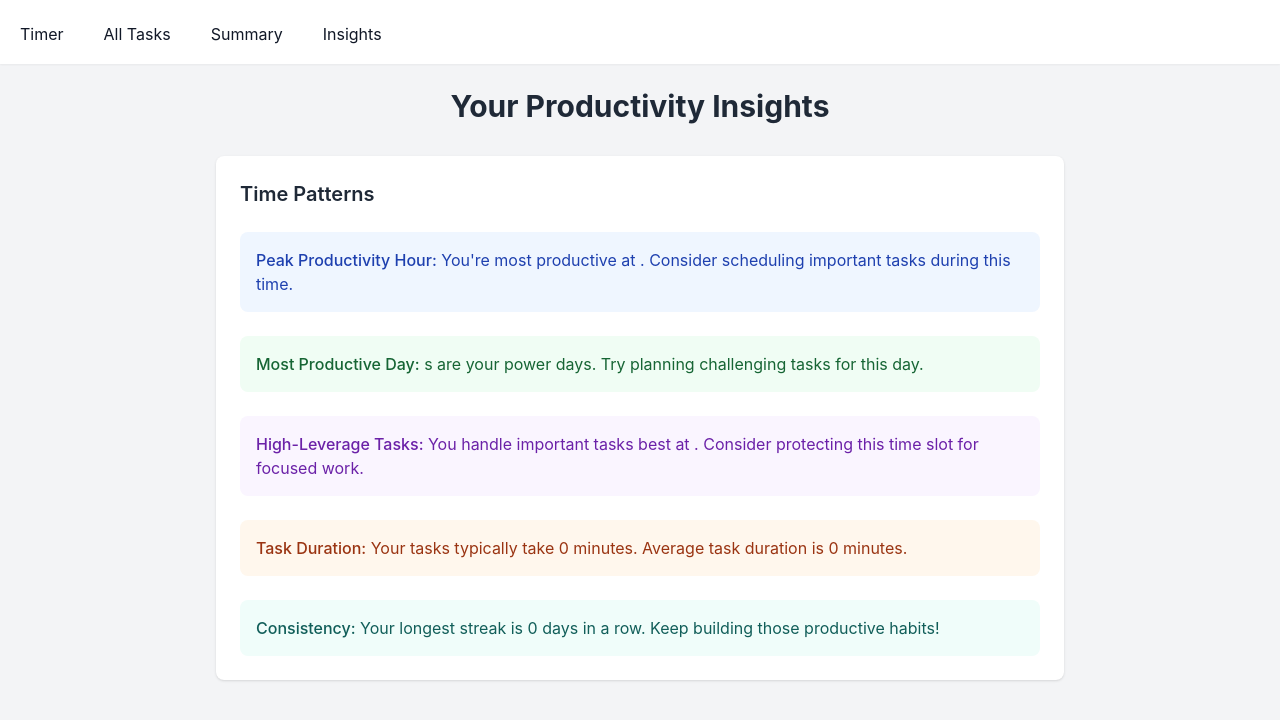
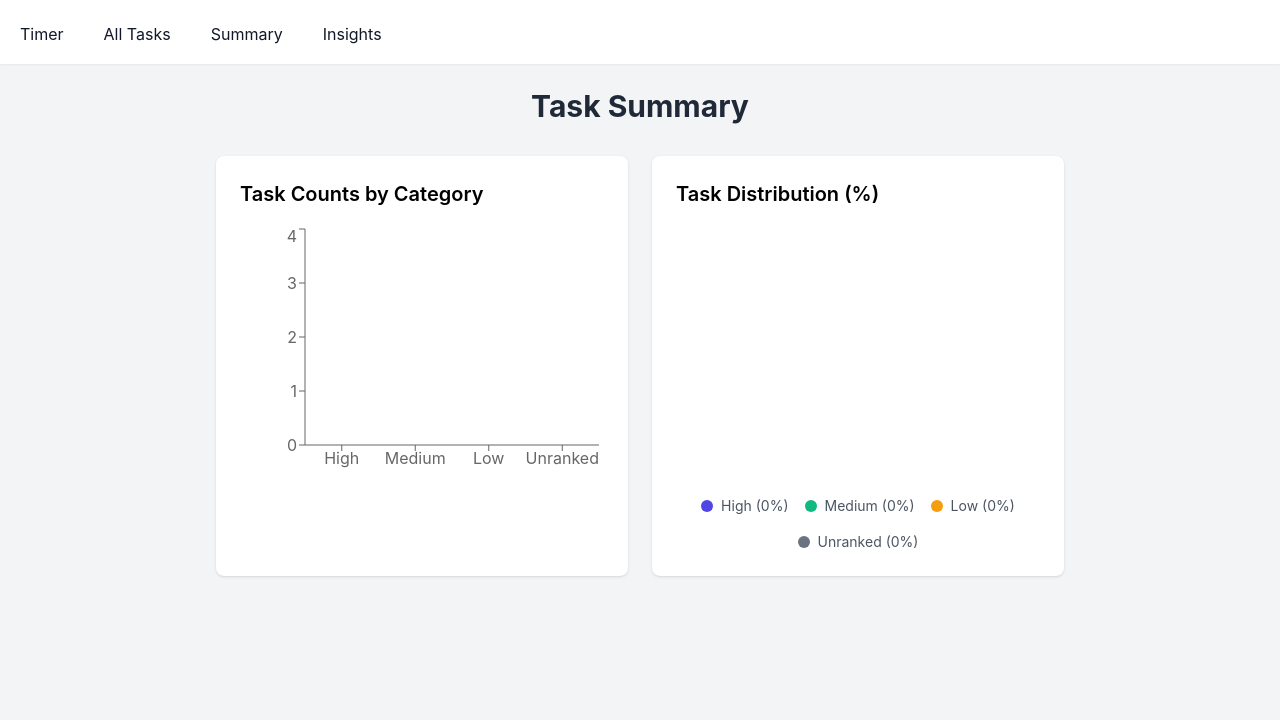
Before and after one commit to evelynso2024/TimeWell, a React (Create React App) app: page /summary in a window 1280 px wide. Shown: the top 720 px of the page. Built offline with nearby package versions, Linux system fonts and the light colour scheme; the HTML template or start-up script is replaced by a standard one.

Commit message:
Update Summary.js

```diff
--- a/src/components/Summary.js
+++ b/src/components/Summary.js
@@ -1,142 +1,111 @@
 import React, { useState, useEffect } from 'react';
+import { BarChart, Bar, XAxis, YAxis, Tooltip, ResponsiveContainer } from 'recharts';
+import { PieChart, Pie, Cell } from 'recharts';
 
 function Summary() {
-  const [insights, setInsights] = useState({
-    mostProductiveHour: '',
-    mostProductiveDay: '',
-    averageDuration: 0,
-    highLeverageTime: '',
-    longestStreak: 0,
-    commonTaskLength: 0
+  const [taskStats, setTaskStats] = useState({
+    counts: [],
+    percentages: []
   });
 
   useEffect(() => {
-    analyzeProductivity();
+    calculateStats();
   }, []);
 
-  const analyzeProductivity = () => {
+  const calculateStats = () => {
     const allTasks = JSON.parse(localStorage.getItem('allTasks') || '[]');
-    if (allTasks.length === 0) return;
 
-    // Analyze hours
-    const hourCounts = {};
+    // Count tasks by leverage level
+    const leverageCounts = {
+      'High': 0,
+      'Medium': 0,
+      'Low': 0,
+      'Unranked': 0
+    };
+
     allTasks.forEach(task => {
-      const hour = new Date(task.timestamp).getHours();
-      hourCounts[hour] = (hourCounts[hour] || 0) + 1;
+      if (!task.leverage) {
+        leverageCounts['Unranked']++;
+      } else {
+        leverageCounts[task.leverage]++;
+      }
     });
 
-    // Analyze days
-    const dayCounts = {};
-    allTasks.forEach(task => {
-      const day = new Date(task.timestamp).toLocaleDateString('en-US', { weekday: 'long' });
-      dayCounts[day] = (dayCounts[day] || 0) + 1;
-    });
+    // Calculate percentages
+    const total = allTasks.length;
+    const percentages = Object.keys(leverageCounts).map(key => ({
+      name: key,
+      value: total > 0 ? Math.round((leverageCounts[key] / total) * 100) : 0
+    }));
 
-    // Analyze high leverage tasks
-    const highLeverageTasks = allTasks.filter(task => task.leverage === 'High');
-    const highLeverageHours = {};
-    highLeverageTasks.forEach(task => {
-      const hour = new Date(task.timestamp).getHours();
-      highLeverageHours[hour] = (highLeverageHours[hour] || 0) + 1;
-    });
+    // Format data for bar chart
+    const counts = Object.keys(leverageCounts).map(key => ({
+      name: key,
+      tasks: leverageCounts[key]
+    }));
 
-    setInsights({
-      mostProductiveHour: formatHour(parseInt(Object.keys(hourCounts).reduce((a, b) =>
-        hourCounts[a] > hourCounts[b] ? a : b
-      ))),
-      mostProductiveDay: Object.keys(dayCounts).reduce((a, b) =>
-        dayCounts[a] > dayCounts[b] ? a : b
-      ),
-      averageDuration: Math.round(allTasks.reduce((acc, task) =>
-        acc + task.duration, 0) / allTasks.length / 60),
-      highLeverageTime: highLeverageTasks.length > 0 ? formatHour(parseInt(Object.keys(highLeverageHours).reduce((a, b) =>
-        highLeverageHours[a] > highLeverageHours[b] ? a : b
-      ))) : 'Not enough data',
-      longestStreak: calculateLongestStreak(allTasks),
-      commonTaskLength: findMostCommonDuration(allTasks)
-    });
+    setTaskStats({ counts, percentages });
   };
 
-  const formatHour = (hour) => {
-    const ampm = hour >= 12 ? 'PM' : 'AM';
-    const hour12 = hour % 12 || 12;
-    return `${hour12}${ampm}`;
-  };
-
-  const calculateLongestStreak = (tasks) => {
-    // Calculate days in a row with completed tasks
-    const dates = [...new Set(tasks.map(task =>
-      new Date(task.timestamp).toLocaleDateString()
-    ))].sort();
-
-    let currentStreak = 1;
-    let maxStreak = 1;
-
-    for (let i = 1; i < dates.length; i++) {
-      const diff = (new Date(dates[i]) - new Date(dates[i-1])) / (1000 * 60 * 60 * 24);
-      if (diff === 1) {
-        currentStreak++;
-        maxStreak = Math.max(maxStreak, currentStreak);
-      } else {
-        currentStreak = 1;
-      }
-    }
-    return maxStreak;
-  };
-
-  const findMostCommonDuration = (tasks) => {
-    const durations = tasks.map(task => Math.round(task.duration / 60));
-    const counts = {};
-    durations.forEach(duration => {
-      counts[duration] = (counts[duration] || 0) + 1;
-    });
-    return parseInt(Object.keys(counts).reduce((a, b) =>
-      counts[a] > counts[b] ? a : b
-    ));
-  };
+  // Colors for the donut chart
+  const COLORS = ['#4F46E5', '#10B981', '#F59E0B', '#6B7280'];
 
   return (
     <div className="max-w-4xl mx-auto p-6">
       <div className="text-center mb-8">
-        <h1 className="text-3xl font-bold text-gray-800">Your Productivity Insights</h1>
+        <h1 className="text-3xl font-bold text-gray-800">Task Summary</h1>
       </div>
 
-      <div className="bg-white rounded-lg shadow p-6">
-        <h2 className="text-xl font-semibold mb-6 text-gray-800">Time Patterns</h2>
-        <div className="space-y-6">
-          <div className="bg-blue-50 p-4 rounded-lg">
-            <p className="text-blue-800">
-              <span className="font-medium">Peak Productivity Hour:</span> You're most productive at {insights.mostProductiveHour}.
-              Consider scheduling important tasks during this time.
-            </p>
+      <div className="grid grid-cols-1 md:grid-cols-2 gap-6">
+        {/* Bar Chart */}
+        <div className="bg-white rounded-lg shadow p-6">
+          <h2 className="text-xl font-semibold mb-4">Task Counts by Category</h2>
+          <div className="h-64">
+            <ResponsiveContainer width="100%" height="100%">
+              <BarChart data={taskStats.counts}>
+                <XAxis dataKey="name" />
+                <YAxis />
+                <Tooltip />
+                <Bar dataKey="tasks" fill="#4F46E5" />
+              </BarChart>
+            </ResponsiveContainer>
           </div>
+        </div>
 
-          <div className="bg-green-50 p-4 rounded-lg">
-            <p className="text-green-800">
-              <span className="font-medium">Most Productive Day:</span> {insights.mostProductiveDay}s are your power days.
-              Try planning challenging tasks for this day.
-            </p>
+        {/* Donut Chart */}
+        <div className="bg-white rounded-lg shadow p-6">
+          <h2 className="text-xl font-semibold mb-4">Task Distribution (%)</h2>
+          <div className="h-64">
+            <ResponsiveContainer width="100%" height="100%">
+              <PieChart>
+                <Pie
+                  data={taskStats.percentages}
+                  innerRadius={60}
+                  outerRadius={80}
+                  paddingAngle={5}
+                  dataKey="value"
+                >
+                  {taskStats.percentages.map((entry, index) => (
+                    <Cell key={`cell-${index}`} fill={COLORS[index % COLORS.length]} />
+                  ))}
+                </Pie>
+                <Tooltip />
+              </PieChart>
+            </ResponsiveContainer>
           </div>
-
-          <div className="bg-purple-50 p-4 rounded-lg">
-            <p className="text-purple-800">
-              <span className="font-medium">High-Leverage Tasks:</span> You handle important tasks best at {insights.highLeverageTime}.
-              Consider protecting this time slot for focused work.
-            </p>
-          </div>
-
-          <div className="bg-orange-50 p-4 rounded-lg">
-            <p className="text-orange-800">
-              <span className="font-medium">Task Duration:</span> Your tasks typically take {insights.commonTaskLength} minutes.
-              Average task duration is {insights.averageDuration} minutes.
-            </p>
-          </div>
-
-          <div className="bg-teal-50 p-4 rounded-lg">
-            <p className="text-teal-800">
-              <span className="font-medium">Consistency:</span> Your longest streak is {insights.longestStreak} days in a row.
-              Keep building those productive habits!
-            </p>
+          {/* Legend */}
+          <div className="flex flex-wrap justify-center mt-4 gap-4">
+            {taskStats.percentages.map((entry, index) => (
+              <div key={`legend-${index}`} className="flex items-center">
+                <div
+                  className="w-3 h-3 rounded-full mr-2"
+                  style={{ backgroundColor: COLORS[index % COLORS.length] }}
+                />
+                <span className="text-sm text-gray-600">
+                  {entry.name} ({entry.value}%)
+                </span>
+              </div>
+            ))}
           </div>
         </div>
       </div>
```
